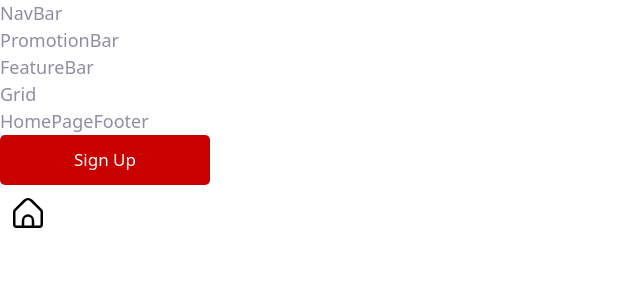
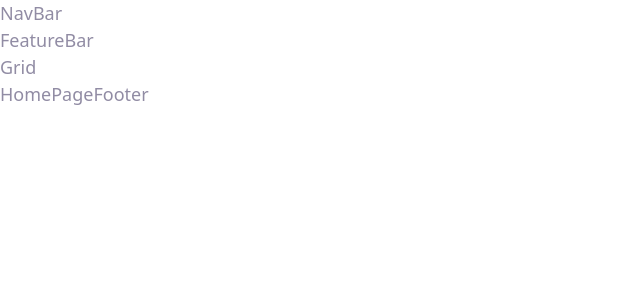
Before and after one commit to camellre/cabinet-store, a React (Create React App) app: page / in a window 1280 px wide. Shown: the top 300 px of the page, without its empty margins (0-640 px from the left). Built offline with nearby package versions, Linux system fonts and the light colour scheme.

Commit message:
added promotionBar component

```diff
--- a/src/App.tsx
+++ b/src/App.tsx
@@ -1,13 +1,10 @@
 import React from "react";
 import "./App.scss";
-import Button from "./commoncomponents/Button";
-import Icon from "./commoncomponents/Icon";
 import FeatureBar from "./components/FeatureBar";
 import HomePageFooter from "./components/HomePageFooter";
 import HomePageGrid from "./components/HomePageGrid";
 import NavBar from "./components/NavBar";
 import PromotionBar from "./components/PromotionBar";
-import { ReactComponent as Home } from "./images/home.svg";
 
 function App() {
   return (
@@ -17,8 +14,6 @@ function App() {
       <FeatureBar />
       <HomePageGrid />
       <HomePageFooter />
-      <Button theme={"navBarButton"} text={"Sign Up"} />
-      <Icon IconImage={Home} />
     </>
   );
 }
--- a/src/components/PromotionBar.tsx
+++ b/src/components/PromotionBar.tsx
@@ -1,5 +1,6 @@
 import React from "react";
+import style from "../css/PromotionBar.module.scss";
 
 export default function PromotionBar() {
-  return <div>PromotionBar</div>;
+  return <div className={style.gridContainer}></div>;
 }
--- /dev/null
+++ b/src/css/PromotionBar.module.scss
@@ -0,0 +1,7 @@
+@use "../App.scss" as app;
+
+.gridContainer {
+  display: flex;
+  justify-content: space-between;
+  align-items: center;
+}
```
